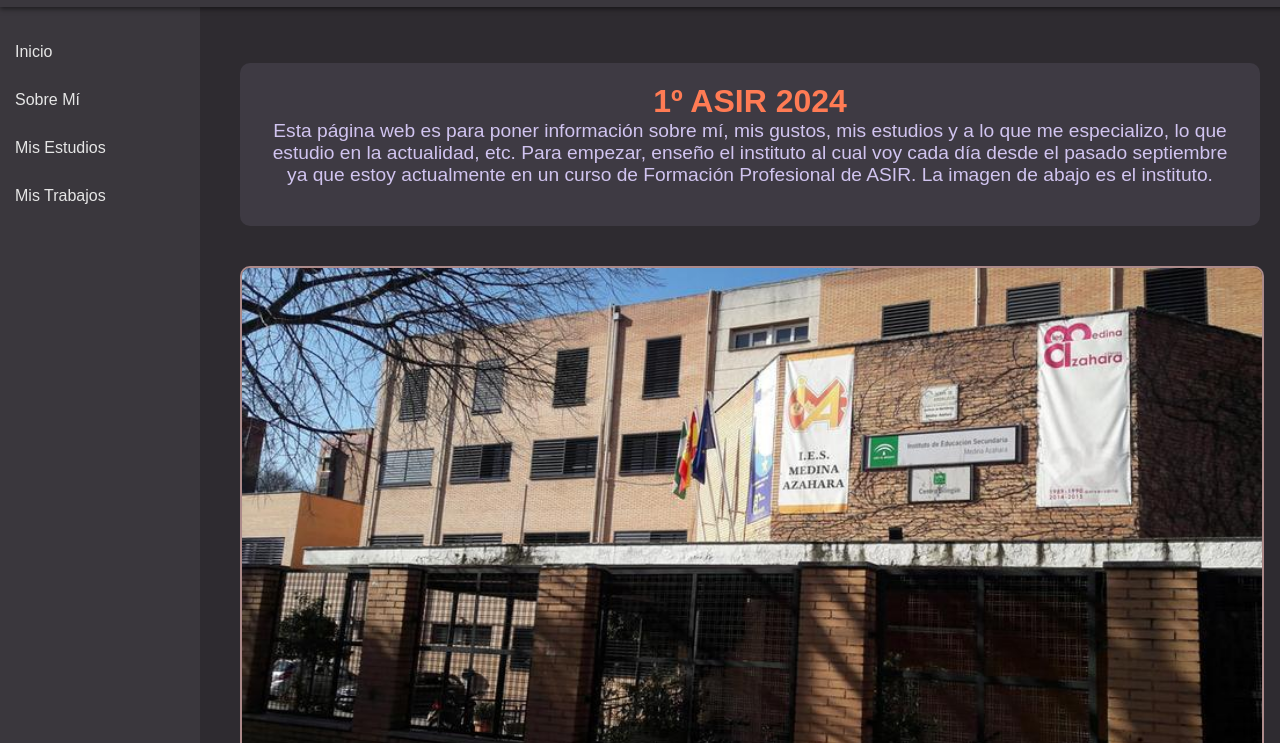
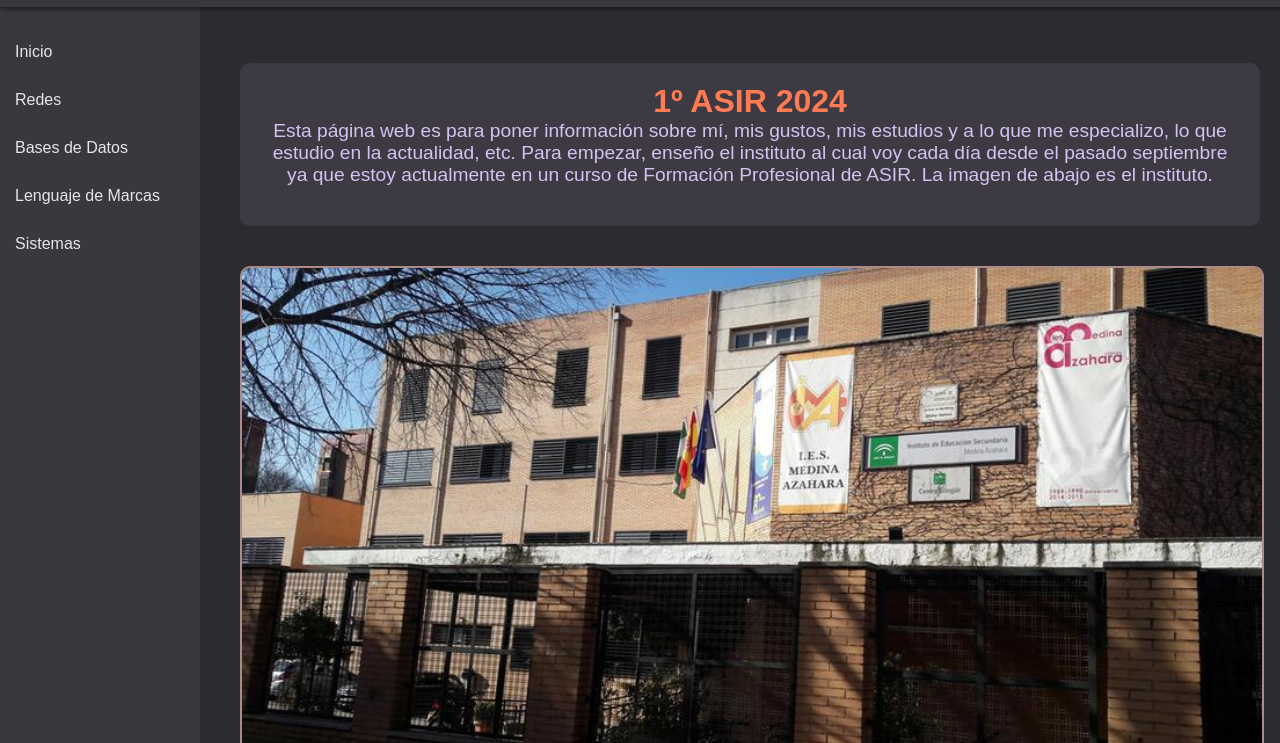
Before and after one commit to smith9-asb/proyectopaginaweb, a plain HTML site: page index.html in a window 1280 px wide. Shown: the part 57-800 px from the top of the page. Drawn offline with Linux system fonts and the light colour scheme.

Commit message:
Update index.html

```diff
--- a/index.html
+++ b/index.html
@@ -23,10 +23,11 @@
     <div class="sidebar">
         <nav>
             <ul>
-                <li><a href="paginas/index.html">Inicio</a></li>
-                <li><a href="paginas/sobremi.html">Sobre Mí</a></li>
-                <li><a href="paginas/misestudios.html">Mis Estudios</a></li>
-                <li><a href="paginas/mistrabajos.html">Mis Trabajos</a></li>
+                <li><a href="index.html">Inicio</a></li>
+                <li><a href="paginas/redes.html">Redes</a></li>
+                <li><a href="paginas/basedatos.html">Bases de Datos</a></li>
+                <li><a href="paginas/lenguajemarcas.html">Lenguaje de Marcas</a></li>
+                <li><a href="paginas/sistemas.html">Sistemas</a></li>
             </ul>
         </nav>
     </div>
```
